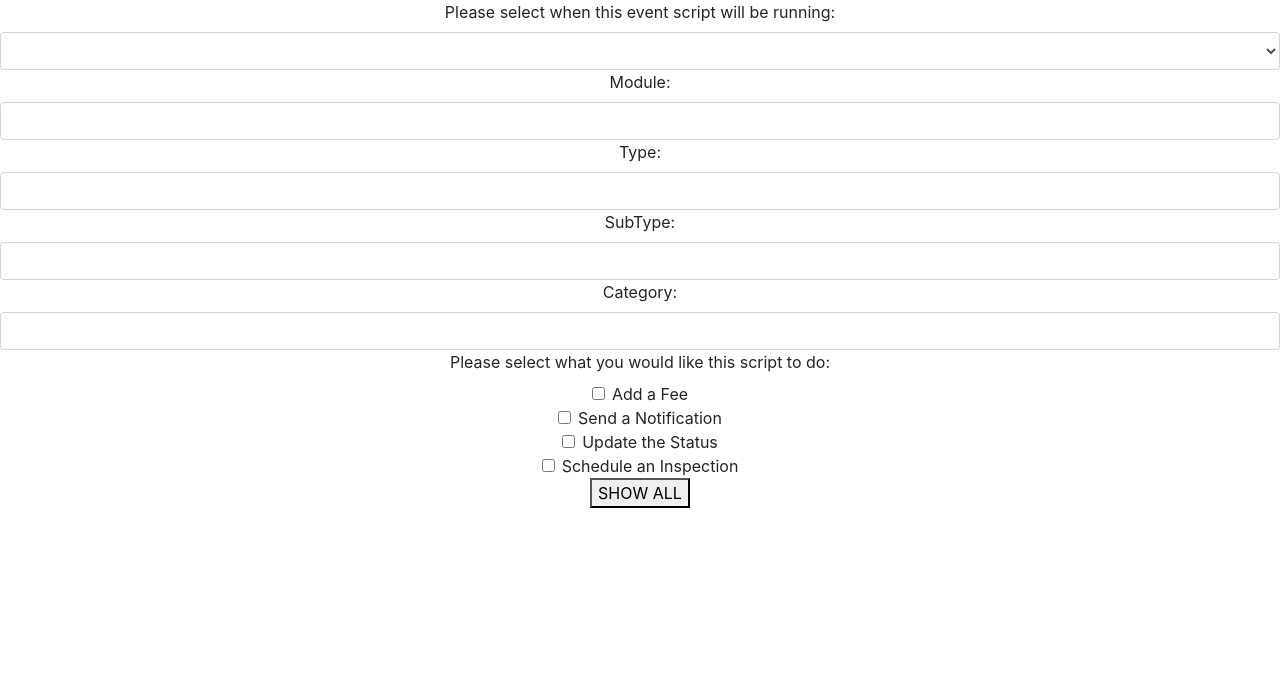
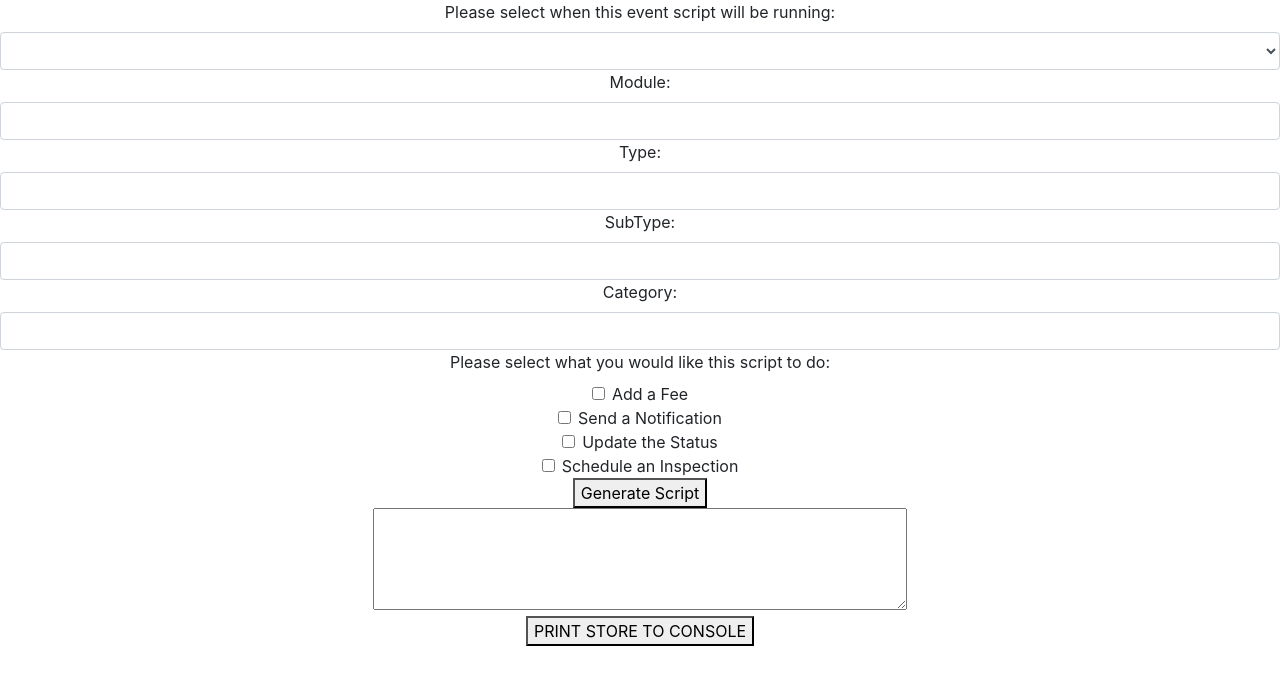
Before and after one commit to ItsAMeNick/sCube-Script-Builder, a React (Create React App) app: page / in a window 1280 px wide. Shown: the top 684 px of the page. Built offline with nearby package versions, Linux system fonts and the light colour scheme.

Commit message:
[NZ] Started script generation

```diff
--- a/src/App.js
+++ b/src/App.js
@@ -8,6 +8,7 @@ import CoreFunction from "./components/CORE_Function.js";
 
 import Fees from "./components/FEE_FeeContainer.js";
 
+import Generate from "./components/CORE_GenerateOutput.js";
 import TestDump from "./components/TEST_DUMP.js";
 
 import { Provider as ReduxProvider } from "react-redux";
@@ -24,6 +25,7 @@ class App extends Component {
             <CoreStructure/>
             <CoreFunction/>
             <Fees/>
+            <Generate/>
             <TestDump/>
         </div>
         </ReduxProvider>
--- /dev/null
+++ b/src/components/CORE_GenerateOutput.js
@@ -0,0 +1,58 @@
+import React, { Component } from 'react';
+
+import { connect } from "react-redux";
+
+class CORE_GenerateOutput extends Component {
+    constructor(props) {
+        super(props);
+        this.state = {};
+    }
+
+    generateScript = () => {
+        let today = new Date();
+
+        let script = "";
+        let initialComment = "";
+        let showDebug = "";
+
+        if (this.props.state.event_type != null && this.props.state.structure.module != null) {
+            initialComment += "//"+this.props.state.event_type+":"
+                            +this.props.state.structure.module+"/"
+                            +this.props.state.structure.type+"/"
+                            +this.props.state.structure.subtype+"/"
+                            +this.props.state.structure.category+"\n";
+            initialComment += "Created: " + (today.getMonth()+1) +"/"
+                                            + today.getDate() + "/"
+                                            + today.getFullYear() + "\n";
+            initialComment += "\n";
+        }
+
+        if (this.props.state.show_debug === true) {
+            showDebug += "showDebug = true;\n";
+            showDebug += "\n";
+        }
+
+        script += initialComment;
+        script += showDebug;
+        return script;
+    }
+
+    render() {
+        return (
+        <div>
+            <button>Generate Script</button>
+            <br/>
+            <textarea rows="4" cols="50" value={this.generateScript()} readOnly={true} />
+        </div>
+        );
+    }
+}
+
+const mapStateToProps = state => ({
+    state: state
+});
+
+const mapDispatchToProps = dispatch => ({
+});
+
+export default connect(mapStateToProps, mapDispatchToProps)(CORE_GenerateOutput);
--- a/src/components/FEE_FeeItem.js
+++ b/src/components/FEE_FeeItem.js
@@ -10,16 +10,17 @@ class FEE_FeeItem extends Component {
     }
 
     handleChange(event) {
+        let newFees = this.props.fees;
+        newFees[this.props.fee_number][event.target.id] = event.target.value;
         this.props.update({
-            event_type: event.target.value
+            fees: newFees
         });
-        event.preventDefault();
     };
 
     render() {
         return (
         <tr>
-            <td>{this.props.fee_number}</td>
+            <td>{this.props.fee_number + 1}</td>
             <td>
                 <Form.Control id="code" type="text" onChange={this.handleChange}/>
             </td>
--- a/src/components/TEST_DUMP.js
+++ b/src/components/TEST_DUMP.js
@@ -6,7 +6,7 @@ class TEST_DUMP extends Component {
     render() {
         return (
         <button onClick={lol => (this.props.dump())}>
-            SHOW ALL
+            PRINT STORE TO CONSOLE
         </button>
         );
     }
--- a/src/modules/reducer.js
+++ b/src/modules/reducer.js
@@ -2,6 +2,7 @@ import _ from "lodash";
 
 const initialState = {
     event_type: null,
+    show_debug: false,
     structure: {
         module: null,
         type: null,
@@ -15,10 +16,10 @@ const initialState = {
         inspection_schedule: false
     },
     fees: [{
-        key: 1,
+        key: 0,
         code: null,
         schedule: null,
-        period: null,
+        period: "FINAL",
         quantity: null,
         invoice: false,
         duplicate: false,
@@ -67,6 +68,11 @@ const sCubeReducer = (state = initialState, action) => {
         );
         return newState;
     }
+    case "update_fees": {
+        let newState = _.cloneDeep(state);
+        newState.fees = action.payload.fees;
+        return newState;
+    }
 
     default:
         return state;
```
